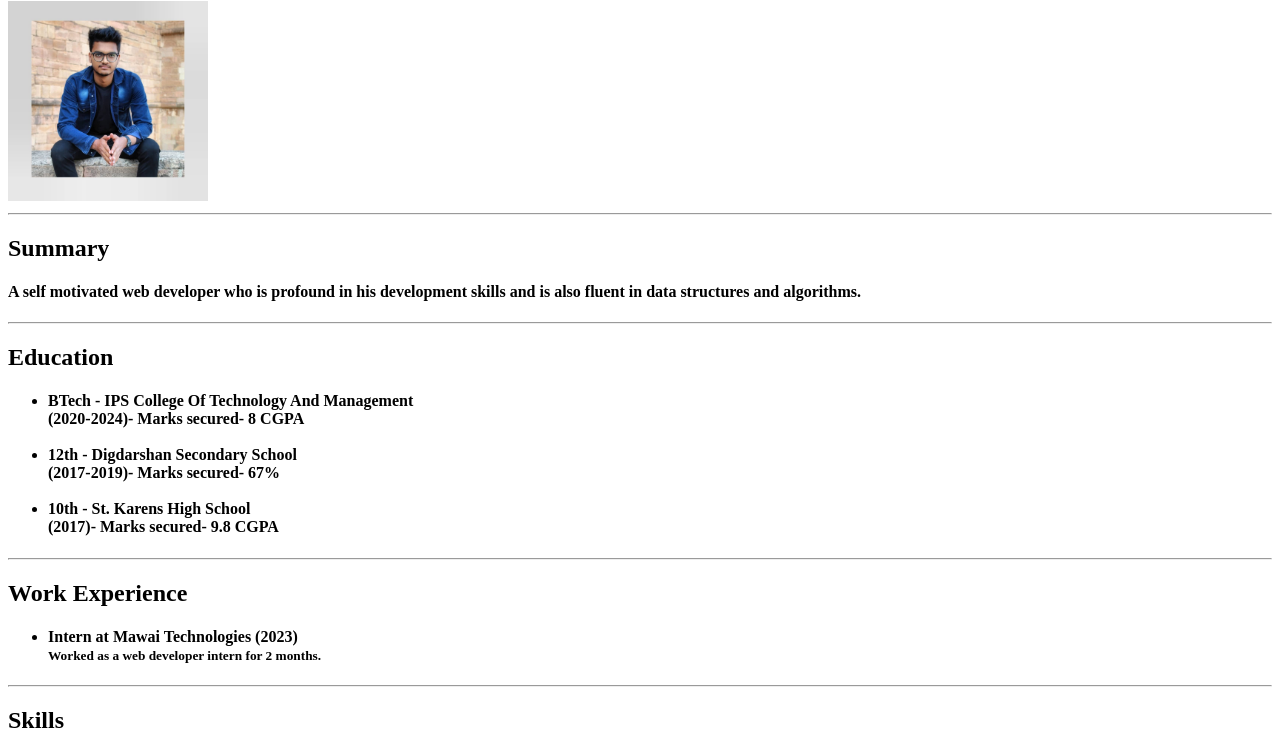
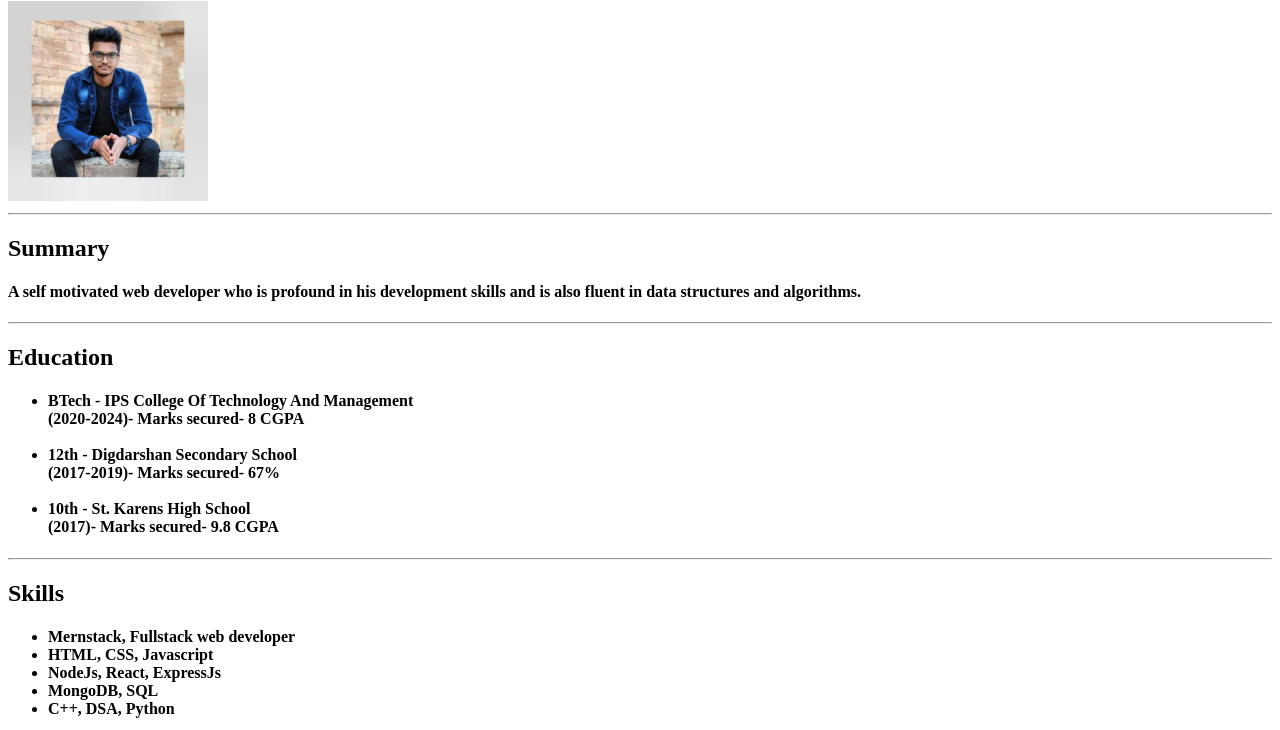
Before and after one commit to harshxvr/harsh-portfolio, a plain HTML site: page index.html in a window 1280 px wide. Shown: the part 79-809 px from the top of the page. Drawn offline with Linux system fonts and the light colour scheme.

Commit message:
Update index.html

```diff
--- a/index.html
+++ b/index.html
@@ -25,14 +25,6 @@
             </ul>
         </h4>
         <hr/>
-        <h2>Work Experience</h2>
-        <h4>
-            <ul>
-                <li>Intern at Mawai Technologies (2023)<br/>
-                <small>Worked as a web developer intern for 2 months.</small></li>
-            </ul>
-        </h4>
-        <hr/>
         <h2>Skills</h2>
         <h4>
             <ul>
```
